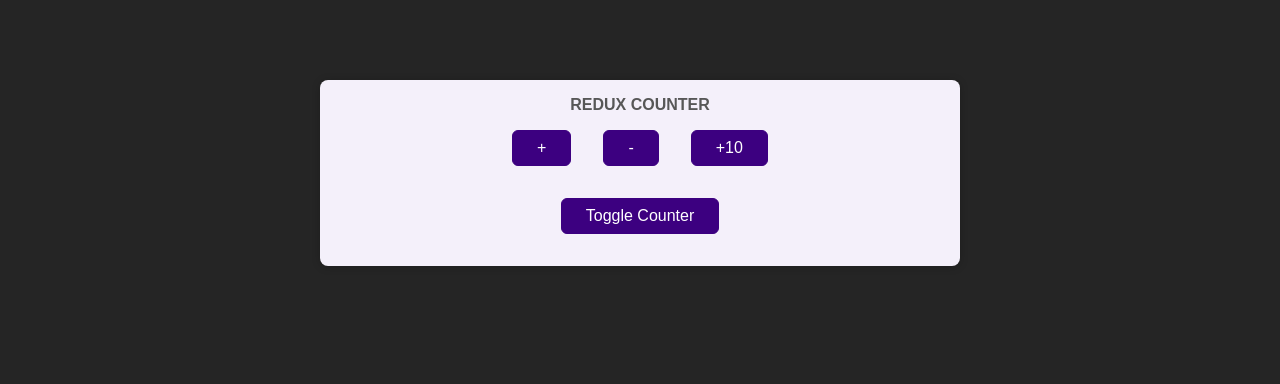
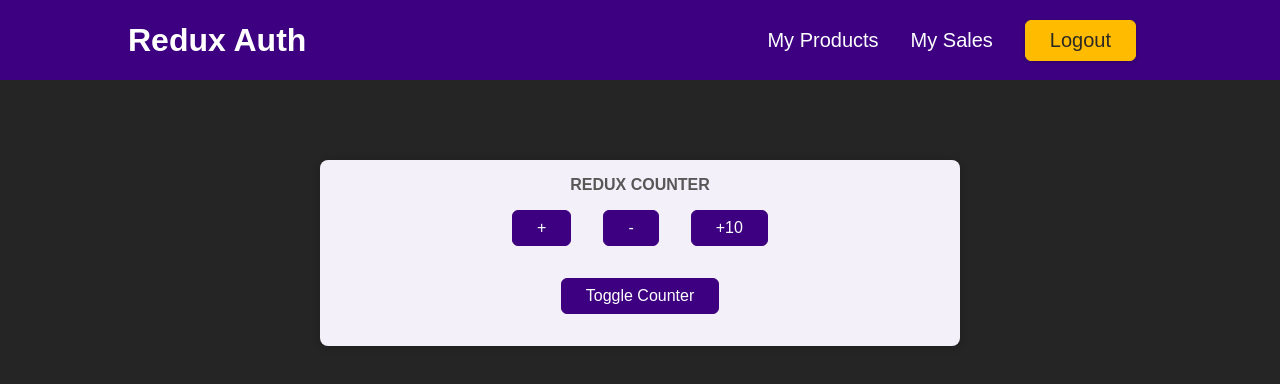
Before and after one commit to dnlstronge/reduxprojts, a React (Create React App) app: page / in a window 1280 px wide. Shown: the top 384 px of the page. Built offline with nearby package versions, Linux system fonts and the light colour scheme.

Commit message:
[x] - add header component

```diff
--- a/src/App.tsx
+++ b/src/App.tsx
@@ -1,9 +1,13 @@
 import Counter from './components/Counter';
-
+import Header from './components/Header';
 
 function App() {
   return (
-    <Counter />
+    <>
+     <Header />
+     <Counter />
+    </>
+
   );
 }
 
```
